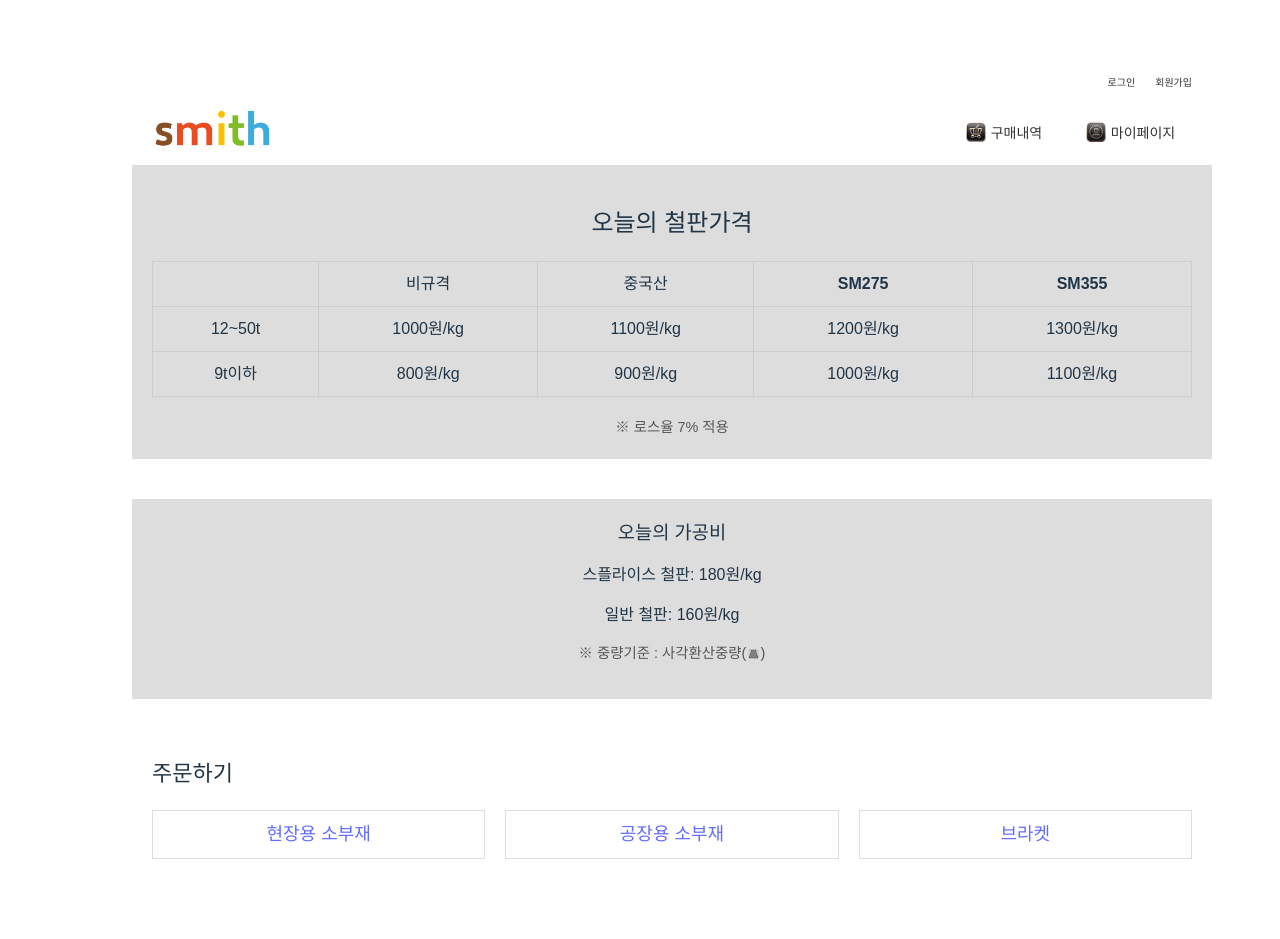
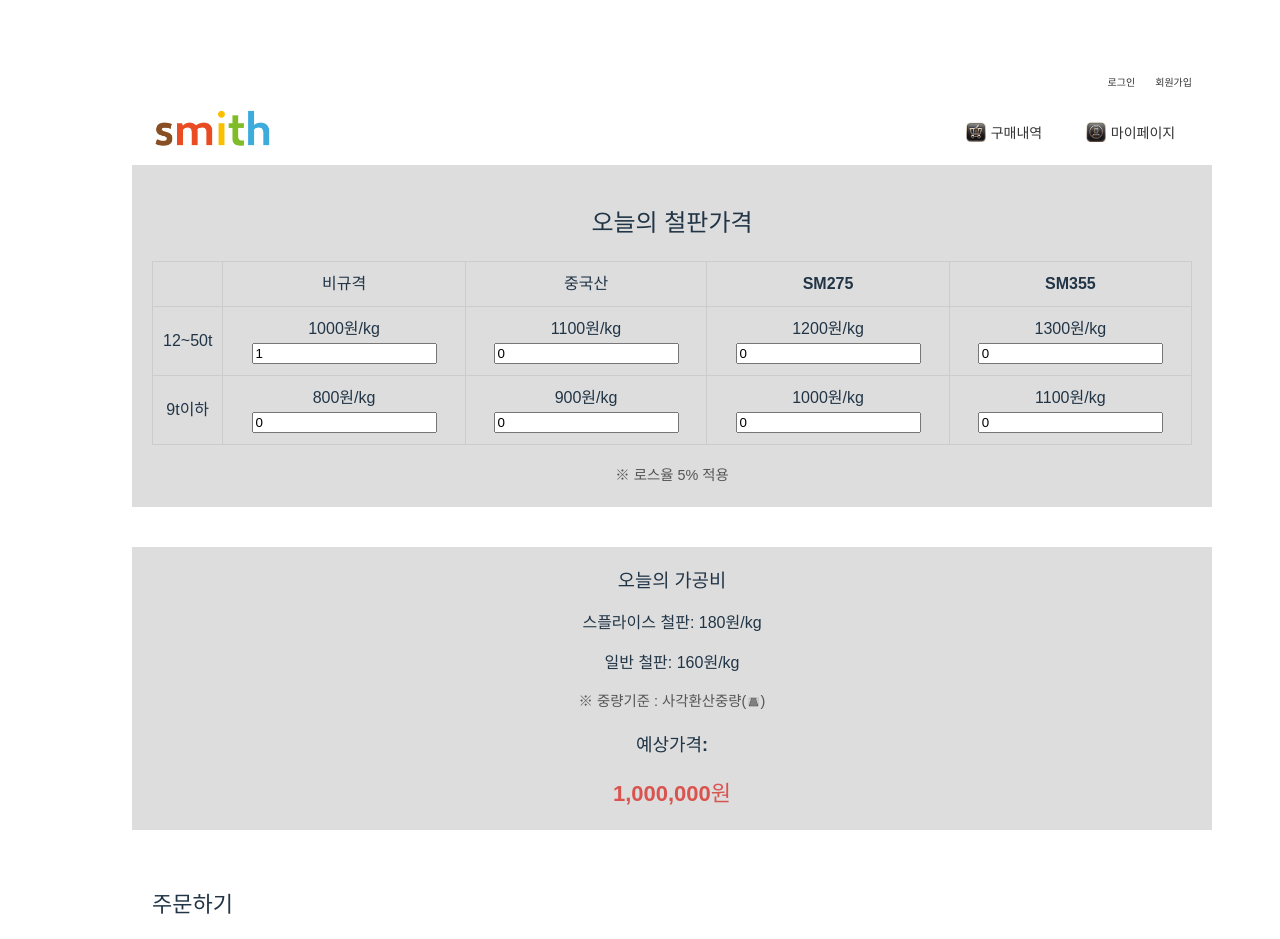
Before and after one commit to Agrain7/Smith-Frontend, a Vue app: page / in a window 1280 px wide. Shown: the top 939 px of the page. Built offline with nearby package versions, Linux system fonts and the light colour scheme; no server answers.

Commit message:
업데이트3

```diff
--- a/src/components/Banner.vue
+++ b/src/components/Banner.vue
@@ -18,21 +18,45 @@
       <tbody>
         <tr>
           <td>12~50t</td>
-    <td>{{ priceConfig["비규격"]["12~50t"] }}원/kg</td>
-    <td>{{ priceConfig["중국산"]["12~50t"] }}원/kg</td>
-    <td>{{ priceConfig["SM275"]["12~50t"] }}원/kg</td>
-    <td>{{ priceConfig["SM355"]["12~50t"] }}원/kg</td>
+          <td>
+            {{ priceConfig["비규격"]["12~50t"] }}원/kg
+            <input type="number" v-model.number="orderQuantities['비규격_12~50t']" min="0" />
+          </td>
+          <td>
+            {{ priceConfig["중국산"]["12~50t"] }}원/kg
+            <input type="number" v-model.number="orderQuantities['중국산_12~50t']" min="0" />
+          </td>
+          <td>
+            {{ priceConfig["SM275"]["12~50t"] }}원/kg
+            <input type="number" v-model.number="orderQuantities['SM275_12~50t']" min="0" />
+          </td>
+          <td>
+            {{ priceConfig["SM355"]["12~50t"] }}원/kg
+            <input type="number" v-model.number="orderQuantities['SM355_12~50t']" min="0" />
+          </td>
         </tr>
         <tr>
           <td>9t이하</td>
-    <td>{{ priceConfig["비규격"]["9t이하"] }}원/kg</td>
-    <td>{{ priceConfig["중국산"]["9t이하"] }}원/kg</td>
-    <td>{{ priceConfig["SM275"]["9t이하"] }}원/kg</td>
-    <td>{{ priceConfig["SM355"]["9t이하"] }}원/kg</td>
+          <td>
+            {{ priceConfig["비규격"]["9t이하"] }}원/kg
+            <input type="number" v-model.number="orderQuantities['비규격_9t이하']" min="0" />
+          </td>
+          <td>
+            {{ priceConfig["중국산"]["9t이하"] }}원/kg
+            <input type="number" v-model.number="orderQuantities['중국산_9t이하']" min="0" />
+          </td>
+          <td>
+            {{ priceConfig["SM275"]["9t이하"] }}원/kg
+            <input type="number" v-model.number="orderQuantities['SM275_9t이하']" min="0" />
+          </td>
+          <td>
+            {{ priceConfig["SM355"]["9t이하"] }}원/kg
+            <input type="number" v-model.number="orderQuantities['SM355_9t이하']" min="0" />
+          </td>
         </tr>
       </tbody>
     </table>
-    <p class="loss-note">※ 로스율 7% 적용</p>
+    <p class="loss-note">※ 로스율 5% 적용</p>
 
     <!-- 구분 영역 -->
     <div class="separator"></div>
@@ -40,7 +64,6 @@
     <!-- 가공비 영역 -->
     <div class="processing-fee">
       <h3>오늘의 가공비</h3>
-  <!-- 스플라이스 철판을 두 번 보여주려면, 같은 값을 두 번 출력 -->
       <p>스플라이스 철판: {{ priceConfig.processingFee['스플라이스 철판'] }}원/kg</p>
       <p>일반 철판: {{ priceConfig.processingFee['일반 철판'] }}원/kg</p>
       <p class="loss-note">
@@ -48,6 +71,11 @@
       </p>
     </div>
 
+    <!-- 예상 가격 영역 (원하는 경우 추가) -->
+    <div class="price-display">
+      <p class="expected-price">예상가격:</p>
+      <p class="product-price">{{ computedPriceFormatted }}원</p>
+    </div>
   </div>
 </template>
 
@@ -57,6 +85,41 @@ export default {
   computed: {
     priceConfig() {
       return this.$store.state.priceConfig;
+    },
+    computedPrice() {
+      // 모든 옵션의 (가격 * 주문수량)를 합산
+      let sum = 0;
+      for (const material of this.materials) {
+        for (const weight of this.weightCategories) {
+          const key = material + '_' + weight;
+          const qty = this.orderQuantities[key] || 0;
+          const price = this.priceConfig[material][weight] || 0;
+          sum += price * qty;
+        }
+      }
+      // 가공비는 별도(여기서는 단순히 더하지 않고 처리하지 않음)
+      return sum * 1000;
+    },
+    computedPriceFormatted() {
+      return this.computedPrice.toLocaleString('ko-KR');
+    }
+  },
+  data() {
+    return {
+      // 재료 목록와 무게 카테고리
+      materials: ["비규격", "중국산", "SM275", "SM355"],
+      weightCategories: ["12~50t", "9t이하"],
+      // 주문수량 객체, 기본값: 비규격_12~50t는 1, 나머지는 0
+      orderQuantities: {
+        "비규격_12~50t": 1,
+        "비규격_9t이하": 0,
+        "중국산_12~50t": 0,
+        "중국산_9t이하": 0,
+        "SM275_12~50t": 0,
+        "SM275_9t이하": 0,
+        "SM355_12~50t": 0,
+        "SM355_9t이하": 0
+      }
     }
   }
 }
@@ -94,15 +157,32 @@ export default {
   margin-bottom: 10px;
 }
 .separator {
-  height: 40px;           /* 원하는 높이로 조정 */
-  background-color: #fff; /* 부모 배경과 대비되는 색상으로 설정 (예: 흰색) */
-  margin: 20px 0;         /* 위아래 여백 */
-  width: calc(100% + 40px); /* 좌우 padding 20px씩 보정 */
+  height: 40px;
+  background-color: #fff;
+  margin: 20px 0;
+  width: calc(100% + 40px);
   margin-left: -20px;
 }
 .square-icon {
-  width: 1em;      /* 글자 크기에 맞게 1em로 설정 */
-  height: auto;    /* 비율에 맞게 자동 조절 */
-  vertical-align: middle;  /* 텍스트와 수평 정렬 */
+  width: 1em;
+  height: auto;
+  vertical-align: middle;
 }
+
+/* 추가 스타일: 예상가격 영역 */
+.price-display {
+  text-align: center;
+  margin-top: 20px;
+}
+.expected-price {
+  font-size: 18px;
+  font-weight: bold;
+}
+.product-price {
+  font-size: 22px;
+  font-weight: bold;
+  color: #d9534f;
+  margin: 0;
+}
+
 </style>
```
Lines whose indentation alone changed are shown as unchanged.
